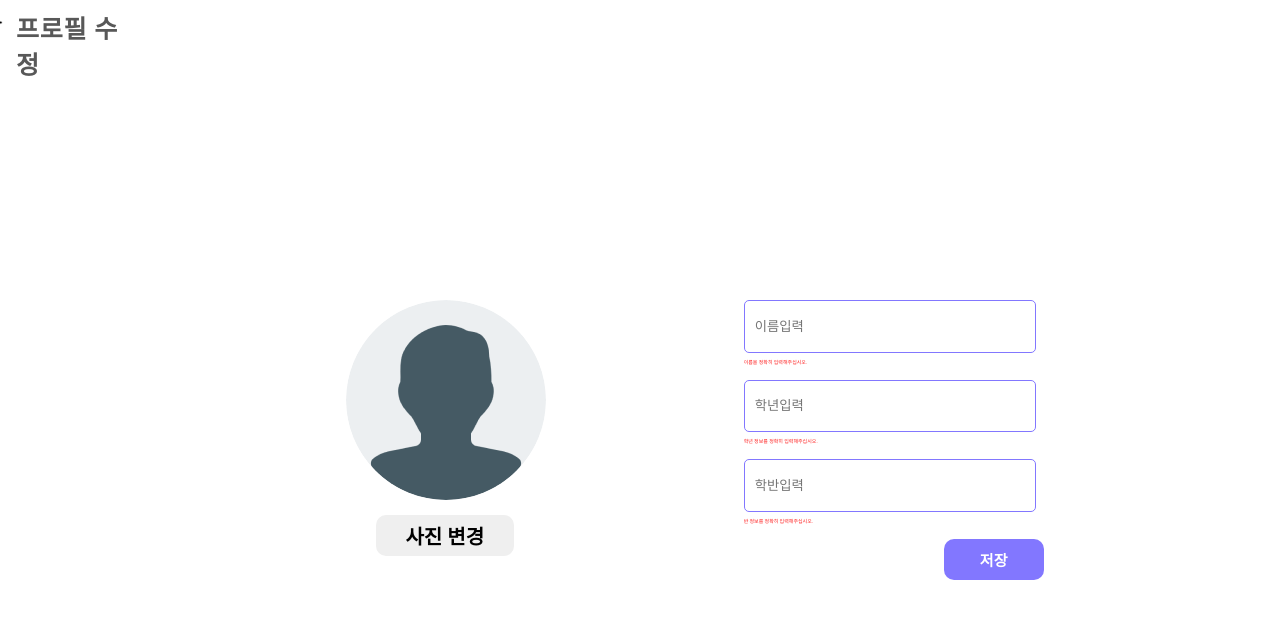
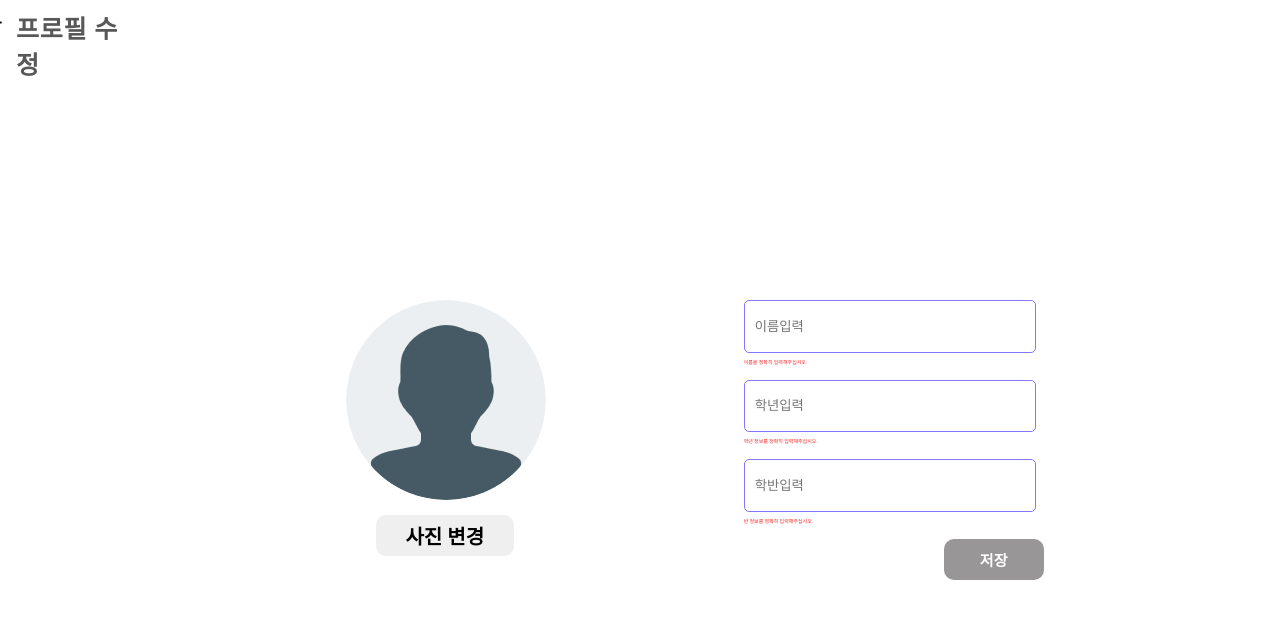
Before and after one commit to DGSW09/WEB, a React (Create React App) app in the folder project09/: page /editprofile in a window 1280 px wide. Shown: the top 618 px of the page. Built offline with nearby package versions, Linux system fonts and the light colour scheme.

Commit message:
Complete: EditProfilePage

```diff
--- a/project09/src/components/Profile/EditProfile.jsx
+++ b/project09/src/components/Profile/EditProfile.jsx
@@ -1,7 +1,13 @@
 import UserProfile from "../../img/profile.png";
 import Back from "../../img/back.png";
 import "../../styles/EditProfile.css";
-import { useRef, useState } from "react";
+import { useEffect, useRef, useState } from "react";
+
+const DummyUser = {
+  UserName: "전민찬",
+  UserGrade: 1,
+  UserClass: 3,
+};
 
 const EditProfile = () => {
   const BackMain = () => {
@@ -15,6 +21,7 @@ const EditProfile = () => {
   const [NameValid, setNameValid] = useState(false);
   const [GradeValid, setGradeValid] = useState(false);
   const [ClassValid, setClassValid] = useState(false);
+  const [NotAllow, setNotAllow] = useState(true);
 
   const selectFile = useRef(null);
   const [selectedImage, setSeletedImage] = useState(UserProfile);
@@ -93,6 +100,27 @@ const EditProfile = () => {
     return charCode >= 44032 && charCode <= 55203;
   };
 
+  useEffect(() => {
+    if (NameValid && GradeValid && ClassValid) {
+      setNotAllow(false);
+      return;
+    }
+    setNotAllow(true);
+  }, [NameValid, GradeValid, ClassValid]);
+
+  const onClickConfirmButton = () => {
+    if (
+      Name === DummyUser.UserName &&
+      Grade === DummyUser.UserGrade &&
+      Class === DummyUser.UserClass
+    ) {
+      alert("현재의 프로필과 정보가 같습니다.");
+    } else {
+      alert("정보가 성공적으로 변경되었습니다.");
+      window.location.replace("/profile");
+    }
+  };
+
   return (
     <div className="EditProfileWrap">
       <div className="PageInfo">
@@ -151,10 +179,8 @@ const EditProfile = () => {
         </div>
         <button
           type="submit"
-          onClick={() => {
-            alert("저장 되었습니다");
-            window.location.replace("/profile");
-          }}
+          onClick={onClickConfirmButton}
+          disabled={NotAllow}
         >
           저장
         </button>
--- a/project09/src/styles/EditProfile.css
+++ b/project09/src/styles/EditProfile.css
@@ -102,6 +102,26 @@
   line-height: normal;
 }
 
+.EditInfo button:disabled {
+  border: none;
+  border-radius: 10px;
+
+  width: 100px;
+  height: 65px;
+
+  align-self: flex-end;
+
+  background: rgb(152, 150, 150);
+  color: #fff;
+
+  text-align: center;
+  font-family: Pretendard-Variable;
+  font-size: 15px;
+  font-style: normal;
+  font-weight: 600;
+  line-height: normal;
+}
+
 .EditInfo input::placeholder {
   margin-left: 10px;
 }
```
